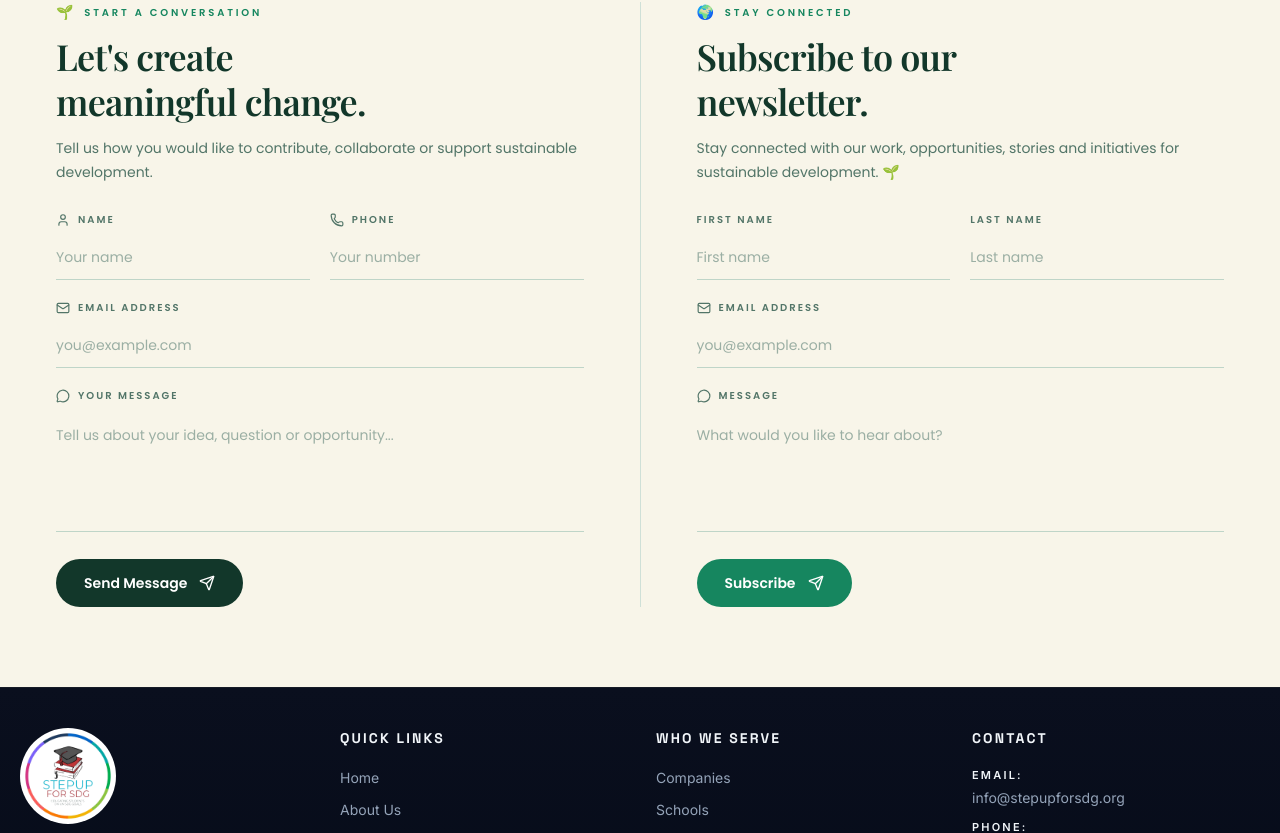
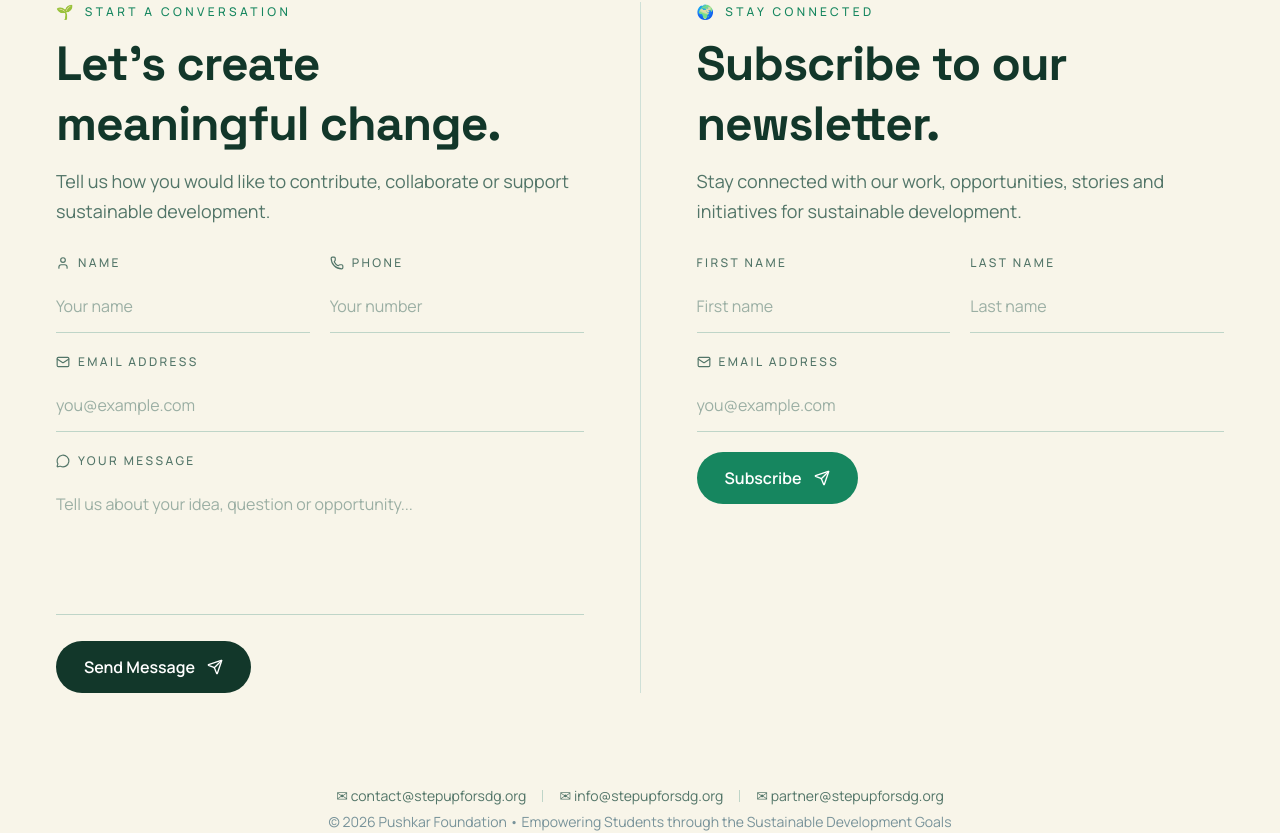
Before and after one commit to pavan290805/stepup-for-sdg, a Next.js app: page /contact in a window 1280 px wide. Shown: the part 389-1222 px from the top of the page. Built offline with nearby package versions, Linux system fonts and the light colour scheme.

Commit message:
Update contact page design and banner

```diff
--- a/app/contact/page.tsx
+++ b/app/contact/page.tsx
@@ -14,8 +14,8 @@ import {
 import { addContactMessage } from "@/app/lib/adminStore";
 
 import {
-  Playfair_Display,
-  Poppins,
+  Manrope,
+  Cormorant_Garamond,
 } from "next/font/google";
 
 
@@ -23,15 +23,16 @@ import {
    FONTS
 ========================================================= */
 
-const playfairDisplay = Playfair_Display({
+const manrope = Manrope({
   subsets: ["latin"],
-  weight: ["600", "700"],
+  weight: ["400", "500", "600", "700", "800"],
   display: "swap",
 });
 
-const poppins = Poppins({
+const cormorantGaramond = Cormorant_Garamond({
   subsets: ["latin"],
-  weight: ["400", "500", "600"],
+  weight: ["400"],
+  style: ["italic"],
   display: "swap",
 });
 
@@ -115,25 +116,15 @@ export default function ContactPage() {
 
     setNewsletterSubmitted(true);
   }
+
+
   return (
     <main
-      className={`${poppins.className} min-h-screen bg-[#F8F5E9] text-[#12372A]`}
+      className={`${manrope.className} min-h-screen bg-[#F8F5E9] text-[#12372A]`}
     >
 
       {/* =====================================================
-          IMAGE AREA
-
-          >>> PUT YOUR IMAGE HERE <<<
-
-          Just change the src:
-
-          /assets/images/YOUR-IMAGE.png
-
-          Nothing else needs to be changed.
-      ===================================================== */}
-
-    {/* =====================================================
-    INTEGRATED CONTACT IMAGE
+          CONTACT IMAGE
       ===================================================== */}
 
       <section className="relative -mt-1 w-full overflow-hidden">
@@ -154,7 +145,6 @@ export default function ContactPage() {
             "
           />
 
-    {/* Top blend */}
           <div
             className="
               pointer-events-none
@@ -168,7 +158,6 @@ export default function ContactPage() {
             "
           />
 
-    {/* Bottom blend */}
           <div
             className="
               pointer-events-none
@@ -212,16 +201,15 @@ export default function ContactPage() {
             "
           >
 
-
             {/* =================================================
                 CONTACT — LEFT SIDE
             ================================================= */}
 
             <div className="lg:pr-14">
 
-              {/* Contact heading */}
+              <div className="mb-7">
 
-              <div className="mb-7">
+                {/* LABEL — 12 / 18 / 500 */}
 
                 <p
                   className="
@@ -229,8 +217,9 @@ export default function ContactPage() {
                     flex
                     items-center
                     gap-2
-                    text-[10px]
-                    font-semibold
+                    text-[12px]
+                    font-medium
+                    leading-[18px]
                     uppercase
                     tracking-[0.28em]
                     text-[#16865F]
@@ -244,15 +233,17 @@ export default function ContactPage() {
                 </p>
 
 
+                {/* H2 — 48 / 60 / 700 */}
+
                 <h2
-                  className={`
-                    ${playfairDisplay.className}
-                    text-3xl
-                    font-semibold
-                    leading-tight
+                  className="
+                    text-[36px]
+                    font-bold
+                    leading-[44px]
                     text-[#12372A]
-                    sm:text-4xl
-                  `}
+                    sm:text-[48px]
+                    sm:leading-[60px]
+                  "
                 >
                   Let&apos;s create
                   <br />
@@ -260,12 +251,15 @@ export default function ContactPage() {
                 </h2>
 
 
+                {/* BODY — 18 / 30 / 400 */}
+
                 <p
                   className="
                     mt-3
                     max-w-xl
-                    text-sm
-                    leading-6
+                    text-[18px]
+                    font-normal
+                    leading-[30px]
                     text-[#527568]
                   "
                 >
@@ -305,24 +299,45 @@ export default function ContactPage() {
                     </div>
 
 
+                    {/* H3 — 36 / 48 / 600 */}
+
                     <h3
-                      className={`
-                        ${playfairDisplay.className}
-                        text-2xl
+                      className="
+                        text-[30px]
                         font-semibold
+                        leading-[40px]
                         text-[#12372A]
-                      `}
+                        sm:text-[36px]
+                        sm:leading-[48px]
+                      "
                     >
                       Thank you!
                     </h3>
 
 
-                    <p className="mt-2 text-sm text-[#527568]">
+                    {/* BODY */}
+
+                    <p
+                      className="
+                        mt-2
+                        text-[18px]
+                        font-normal
+                        leading-[30px]
+                        text-[#527568]
+                      "
+                    >
                       Your message has been received.
                     </p>
 
-
-                    <p className="mt-1 text-sm text-[#527568]">
+                    <p
+                      className="
+                        mt-1
+                        text-[18px]
+                        font-normal
+                        leading-[30px]
+                        text-[#527568]
+                      "
+                    >
                       We&apos;ll get back to you soon.
                     </p>
 
@@ -355,16 +370,19 @@ export default function ContactPage() {
                           flex
                           items-center
                           gap-2
-                          text-[10px]
-                          font-semibold
+                          text-[12px]
+                          font-medium
+                          leading-[18px]
                           uppercase
                           tracking-[0.2em]
                           text-[#527568]
                         "
                       >
+
                         <User className="h-3.5 w-3.5" />
 
                         NAME
+
                       </span>
 
 
@@ -387,7 +405,9 @@ export default function ContactPage() {
                           bg-transparent
                           px-0
                           py-3
-                          text-sm
+                          text-[16px]
+                          font-normal
+                          leading-[28px]
                           text-[#12372A]
                           outline-none
                           transition
@@ -409,16 +429,19 @@ export default function ContactPage() {
                           flex
                           items-center
                           gap-2
-                          text-[10px]
-                          font-semibold
+                          text-[12px]
+                          font-medium
+                          leading-[18px]
                           uppercase
                           tracking-[0.2em]
                           text-[#527568]
                         "
                       >
+
                         <Phone className="h-3.5 w-3.5" />
 
                         PHONE
+
                       </span>
 
 
@@ -441,7 +464,9 @@ export default function ContactPage() {
                           bg-transparent
                           px-0
                           py-3
-                          text-sm
+                          text-[16px]
+                          font-normal
+                          leading-[28px]
                           text-[#12372A]
                           outline-none
                           transition
@@ -465,16 +490,19 @@ export default function ContactPage() {
                         flex
                         items-center
                         gap-2
-                        text-[10px]
-                        font-semibold
+                        text-[12px]
+                        font-medium
+                        leading-[18px]
                         uppercase
                         tracking-[0.2em]
                         text-[#527568]
                       "
                     >
+
                       <Mail className="h-3.5 w-3.5" />
 
                       EMAIL ADDRESS
+
                     </span>
 
 
@@ -497,7 +525,9 @@ export default function ContactPage() {
                         bg-transparent
                         px-0
                         py-3
-                        text-sm
+                        text-[16px]
+                        font-normal
+                        leading-[28px]
                         text-[#12372A]
                         outline-none
                         transition
@@ -519,16 +549,19 @@ export default function ContactPage() {
                         flex
                         items-center
                         gap-2
-                        text-[10px]
-                        font-semibold
+                        text-[12px]
+                        font-medium
+                        leading-[18px]
                         uppercase
                         tracking-[0.2em]
                         text-[#527568]
                       "
                     >
+
                       <MessageCircle className="h-3.5 w-3.5" />
 
                       YOUR MESSAGE
+
                     </span>
 
 
@@ -552,8 +585,9 @@ export default function ContactPage() {
                         bg-transparent
                         px-0
                         py-3
-                        text-sm
-                        leading-6
+                        text-[16px]
+                        font-normal
+                        leading-[28px]
                         text-[#12372A]
                         outline-none
                         placeholder:text-[#9BAFA4]
@@ -565,7 +599,7 @@ export default function ContactPage() {
                   </label>
 
 
-                  {/* SEND */}
+                  {/* PRIMARY BUTTON — 16 / 24 / 600 */}
 
                   <button
                     type="submit"
@@ -578,8 +612,9 @@ export default function ContactPage() {
                       bg-[#12372A]
                       px-7
                       py-3.5
-                      text-sm
+                      text-[16px]
                       font-semibold
+                      leading-[24px]
                       text-white
                       transition
                       hover:-translate-y-0.5
@@ -637,9 +672,9 @@ export default function ContactPage() {
               "
             >
 
-              {/* Newsletter heading */}
+              <div className="mb-7">
 
-              <div className="mb-7">
+                {/* LABEL — 12 / 18 / 500 */}
 
                 <p
                   className="
@@ -647,8 +682,9 @@ export default function ContactPage() {
                     flex
                     items-center
                     gap-2
-                    text-[10px]
-                    font-semibold
+                    text-[12px]
+                    font-medium
+                    leading-[18px]
                     uppercase
                     tracking-[0.28em]
                     text-[#16865F]
@@ -664,15 +700,17 @@ export default function ContactPage() {
                 </p>
 
 
+                {/* H2 — 48 / 60 / 700 */}
+
                 <h2
-                  className={`
-                    ${playfairDisplay.className}
-                    text-3xl
-                    font-semibold
-                    leading-tight
+                  className="
+                    text-[36px]
+                    font-bold
+                    leading-[44px]
                     text-[#12372A]
-                    sm:text-4xl
-                  `}
+                    sm:text-[48px]
+                    sm:leading-[60px]
+                  "
                 >
                   Subscribe to our
                   <br />
@@ -680,18 +718,21 @@ export default function ContactPage() {
                 </h2>
 
 
+                {/* BODY — 18 / 30 / 400 */}
+
                 <p
                   className="
                     mt-3
                     max-w-xl
-                    text-sm
-                    leading-6
+                    text-[18px]
+                    font-normal
+                    leading-[30px]
                     text-[#527568]
                   "
                 >
                   Stay connected with our work, opportunities,
                   stories and initiatives for sustainable
-                  development. 🌱
+                  development.
                 </p>
 
               </div>
@@ -729,18 +770,28 @@ export default function ContactPage() {
 
 
                     <h3
-                      className={`
-                        ${playfairDisplay.className}
-                        text-2xl
+                      className="
+                        text-[30px]
                         font-semibold
+                        leading-[40px]
                         text-[#12372A]
-                      `}
+                        sm:text-[36px]
+                        sm:leading-[48px]
+                      "
                     >
                       You&apos;re connected!
                     </h3>
 
 
-                    <p className="mt-2 text-sm text-[#527568]">
+                    <p
+                      className="
+                        mt-2
+                        text-[18px]
+                        font-normal
+                        leading-[30px]
+                        text-[#527568]
+                      "
+                    >
                       Thank you for joining our journey.
                     </p>
 
@@ -771,8 +822,9 @@ export default function ContactPage() {
                         className="
                           mb-2
                           block
-                          text-[10px]
-                          font-semibold
+                          text-[12px]
+                          font-medium
+                          leading-[18px]
                           uppercase
                           tracking-[0.2em]
                           text-[#527568]
@@ -801,7 +853,9 @@ export default function ContactPage() {
                           bg-transparent
                           px-0
                           py-3
-                          text-sm
+                          text-[16px]
+                          font-normal
+                          leading-[28px]
                           text-[#12372A]
                           outline-none
                           transition
@@ -821,8 +875,9 @@ export default function ContactPage() {
                         className="
                           mb-2
                           block
-                          text-[10px]
-                          font-semibold
+                          text-[12px]
+                          font-medium
+                          leading-[18px]
                           uppercase
                           tracking-[0.2em]
                           text-[#527568]
@@ -851,7 +906,9 @@ export default function ContactPage() {
                           bg-transparent
                           px-0
                           py-3
-                          text-sm
+                          text-[16px]
+                          font-normal
+                          leading-[28px]
                           text-[#12372A]
                           outline-none
                           transition
@@ -875,8 +932,9 @@ export default function ContactPage() {
                         flex
                         items-center
                         gap-2
-                        text-[10px]
-                        font-semibold
+                        text-[12px]
+                        font-medium
+                        leading-[18px]
                         uppercase
                         tracking-[0.2em]
                         text-[#527568]
@@ -909,7 +967,9 @@ export default function ContactPage() {
                         bg-transparent
                         px-0
                         py-3
-                        text-sm
+                        text-[16px]
+                        font-normal
+                        leading-[28px]
                         text-[#12372A]
                         outline-none
                         transition
@@ -921,65 +981,9 @@ export default function ContactPage() {
                   </label>
 
 
-                  {/* MESSAGE */}
-
-                  <label className="block">
-
-                    <span
-                      className="
-                        mb-2
-                        flex
-                        items-center
-                        gap-2
-                        text-[10px]
-                        font-semibold
-                        uppercase
-                        tracking-[0.2em]
-                        text-[#527568]
-                      "
-                    >
-
-                      <MessageCircle className="h-3.5 w-3.5" />
-
-                      MESSAGE
-
-                    </span>
 
 
-                    <textarea
-                      rows={4}
-                      value={newsletterForm.message}
-                      onChange={(e) =>
-                        setNewsletterForm((current) => ({
-                          ...current,
-                          message: e.target.value,
-                        }))
-                      }
-                      placeholder="What would you like to hear about?"
-                      required
-                      className="
-                        w-full
-                        resize-none
-                        border-0
-                        border-b
-                        border-[#BFD5C8]
-                        bg-transparent
-                        px-0
-                        py-3
-                        text-sm
-                        leading-6
-                        text-[#12372A]
-                        outline-none
-                        placeholder:text-[#9BAFA4]
-                        transition
-                        focus:border-[#16865F]
-                      "
-                    />
-
-                  </label>
-
-
-                  {/* SUBSCRIBE */}
+                  {/* BUTTON — 16 / 24 / 600 */}
 
                   <button
                     type="submit"
@@ -992,8 +996,9 @@ export default function ContactPage() {
                       bg-[#16865F]
                       px-7
                       py-3.5
-                      text-sm
+                      text-[16px]
                       font-semibold
+                      leading-[24px]
                       text-white
                       transition
                       hover:-translate-y-0.5
@@ -1026,6 +1031,86 @@ export default function ContactPage() {
 
       </section>
 
+
+      {/* =====================================================
+          CONTACT INFORMATION STRIP
+      ===================================================== */}
+
+      <section className="bg-[#F8F5E9]">
+
+        <div
+          className="
+            mx-auto
+            flex
+            max-w-7xl
+            flex-col
+            items-center
+            justify-center
+            px-6
+            py-3
+            text-center
+          "
+        >
+
+          <div
+            className="
+              flex
+              flex-wrap
+              items-center
+              justify-center
+              text-[14px]
+              font-normal
+              leading-[22px]
+              text-[#527568]
+            "
+          >
+
+            <a
+              href="mailto:contact@stepupforsdg.org"
+              className="px-4 transition-colors hover:text-[#16865F]"
+            >
+              ✉ contact@stepupforsdg.org
+            </a>
+
+            <span className="h-3 w-px bg-[#BFD5C8]" />
+
+            <a
+              href="mailto:info@stepupforsdg.org"
+              className="px-4 transition-colors hover:text-[#16865F]"
+            >
+              ✉ info@stepupforsdg.org
+            </a>
+
+            <span className="h-3 w-px bg-[#BFD5C8]" />
+
+            <a
+              href="mailto:partner@stepupforsdg.org"
+              className="px-4 transition-colors hover:text-[#16865F]"
+            >
+              ✉ partner@stepupforsdg.org
+            </a>
+
+          </div>
+
+
+          <p
+            className="
+              mt-1
+              text-[14px]
+              font-normal
+              leading-[22px]
+              text-[#78939A]
+            "
+          >
+            © 2026 Pushkar Foundation • Empowering Students through the
+            Sustainable Development Goals
+          </p>
+
+        </div>
+
+      </section>
+
+
     </main>
   );
 }
```
Also changed, not shown: public/assets/images/contact-banner.png. Lines whose indentation alone changed are shown as unchanged.
